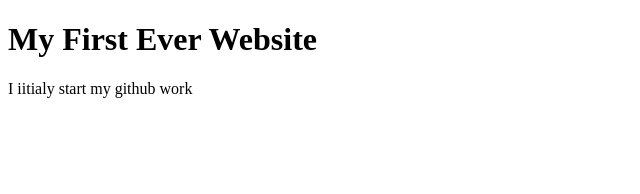
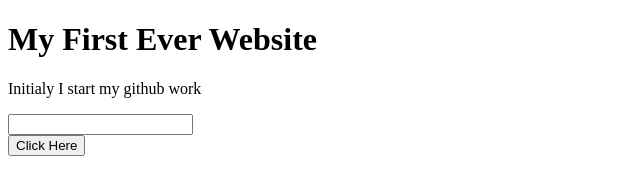
Before and after one commit to SwagataShree/My_First_Website, a plain HTML site: page index.html in a window 1280 px wide. Shown: the whole page, without its empty margins (0-640 px from the left). Drawn offline with Linux system fonts and the light colour scheme.

Commit message:
adding button

```diff
--- a/index.html
+++ b/index.html
@@ -1,13 +1,13 @@
 <!DOCTYPE html>
 <html lang="en">
 <head>
-    <meta charset="UTF-8">
-    <meta http-equiv="X-UA-Compatible" content="IE=edge">
-    <meta name="viewport" content="width=device-width, initial-scale=1.0">
     <title>Document</title>
 </head>
 <body>
 <h1>My First Ever Website</h1>
-<p> I iitialy start my github work</p>
+<p>  Initialy I start my github work</p>
+<input type="text">
+<br>
+<button>Click Here</button>
 </body>
 </html>
```
